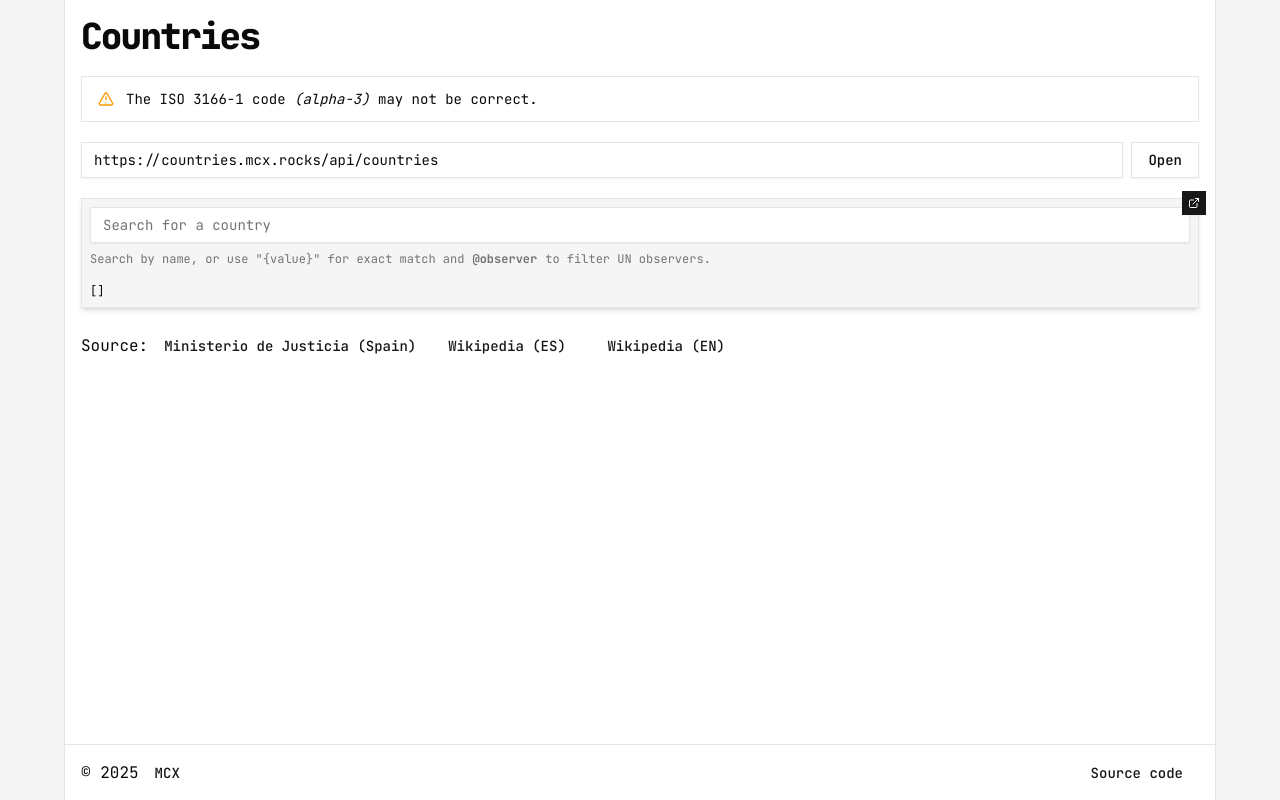
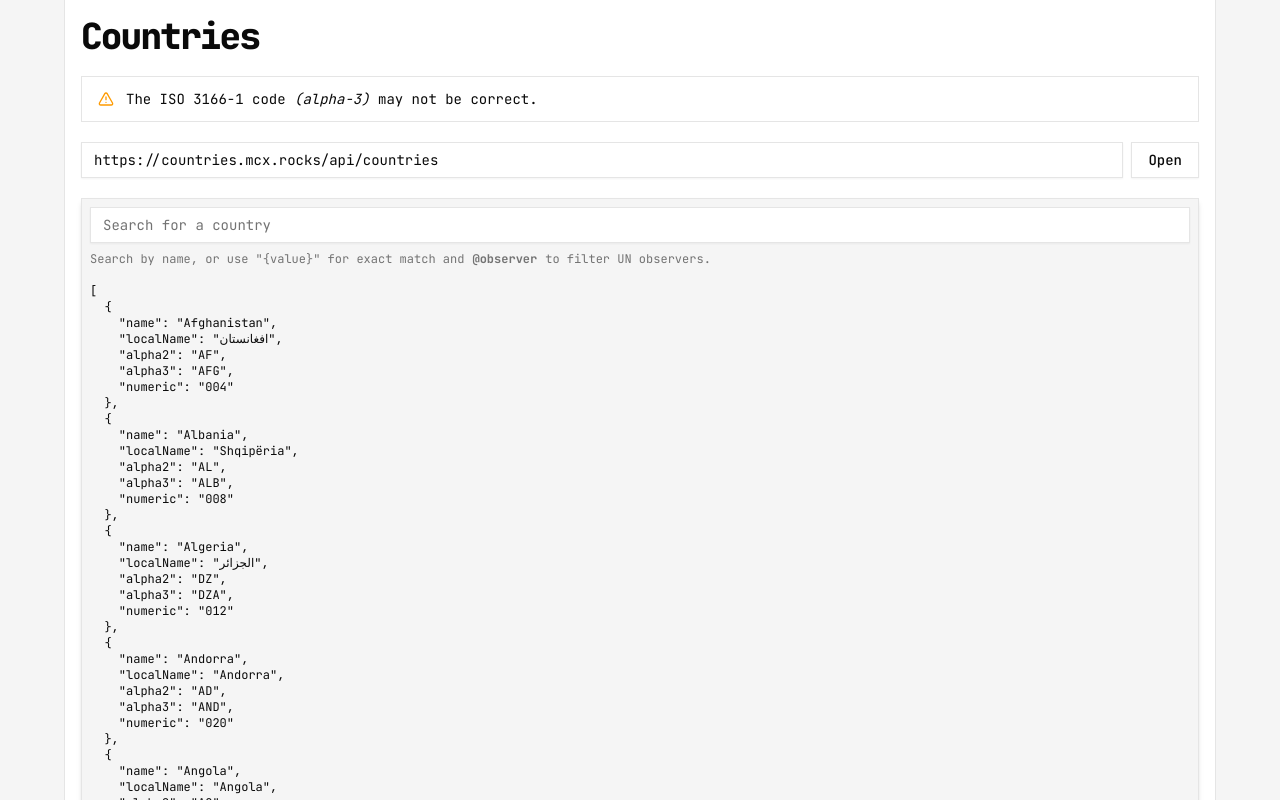
Before and after one commit to morcxlla/countries.mcx.rocks, a Next.js app: page / in a window 1280 px wide. Shown: the top 800 px of the page. Built offline with nearby package versions, Linux system fonts and the light colour scheme; no server answers.

Commit message:
REAL API

```diff
--- a/src/app/api/route.ts
+++ b/src/app/api/route.ts
@@ -1,14 +1,76 @@
 import { NextResponse } from 'next/server'
 import countries from '@/data/countries.json'
 
-export function GET() {
-  const res = NextResponse.json(
-    countries.sort((a, b) => {
-      if (a.UN_observer && !b.UN_observer) return 1
-      if (!a.UN_observer && b.UN_observer) return -1
-      return a.name.localeCompare(b.name)
+const GET = async (req: Request) => {
+  const url = new URL(req.url)
+  const query = url.searchParams.get('q')?.toLowerCase() || ''
+
+  let result = [...countries]
+
+  if (query === '@observer') {
+    result = result.filter((c) => c.UN_observer)
+  } else if (query === '@null') {
+    result = result.filter(
+      (c) =>
+        c.name === null ||
+        c.alpha2 === null ||
+        c.alpha3 === null ||
+        c.localName === null ||
+        c.numeric === null
+    )
+  } else if (query === '@repeat') {
+    const valueMap = new Map<string, Set<number>>()
+    countries.forEach((c, index) => {
+      ;[c.name, c.alpha2, c.alpha3, c.localName, String(c.numeric)].forEach(
+        (value) => {
+          if (value) {
+            if (!valueMap.has(value)) valueMap.set(value, new Set())
+            valueMap.get(value)!.add(index)
+          }
+        }
+      )
     })
-  )
+    const repeatedValues = new Set(
+      Array.from(valueMap.entries())
+        .filter(([, indexes]) => indexes.size > 1)
+        .map(([value]) => value)
+    )
+    result = countries.filter(
+      (c) =>
+        repeatedValues.has(c.name) ||
+        repeatedValues.has(c.alpha2) ||
+        repeatedValues.has(c.alpha3) ||
+        repeatedValues.has(c.localName) ||
+        repeatedValues.has(String(c.numeric))
+    )
+  } else if (query.startsWith('"') && query.endsWith('"')) {
+    const exact = query.slice(1, -1)
+    result = countries.filter(
+      (c) =>
+        c.name === exact ||
+        c.alpha2 === exact ||
+        c.alpha3 === exact ||
+        c.localName === exact ||
+        String(c.numeric) === exact
+    )
+  } else if (query) {
+    result = countries.filter((c) =>
+      [c.name, c.alpha2, c.alpha3, c.localName, String(c.numeric)].some(
+        (v) => typeof v === 'string' && v.toLowerCase().includes(query)
+      )
+    )
+  }
+
+  // Sort UN observers last, then by name
+  result.sort((a, b) => {
+    if (a.UN_observer && !b.UN_observer) return 1
+    if (!a.UN_observer && b.UN_observer) return -1
+    return a.name.localeCompare(b.name)
+  })
+
+  const res = NextResponse.json(result)
   res.headers.set('Access-Control-Allow-Origin', '*')
   return res
 }
+
+export { GET }
--- a/src/app/example.tsx
+++ b/src/app/example.tsx
@@ -1,114 +1,23 @@
 'use client'
 
-import { useEffect, useMemo, useState } from 'react'
-import Link from 'next/link'
-import { ExternalLinkIcon } from 'lucide-react'
+import { useEffect, useState } from 'react'
 
-import { cn } from '@/lib/utils'
-import { buttonVariants } from '@/components/ui/button'
 import { Input } from '@/components/ui/input'
 import { Label } from '@/components/ui/label'
 
-export default function Example() {
+const Example = () => {
   const [query, setQuery] = useState('')
-  const [countries, setCountries] = useState<
-    {
-      name: string
-      alpha2: string
-      alpha3: string
-      localName: string
-      numeric: string
-      UN_observer?: boolean
-    }[]
-  >([])
+  const [countries, setCountries] = useState<any[]>([])
 
   useEffect(() => {
-    fetch('/api/countries')
+    fetch(`/api?q=${encodeURIComponent(query)}`)
       .then((res) => res.json())
       .then((data) => setCountries(data))
-  }, [])
-
-  const filtered = useMemo(() => {
-    if (query.toLowerCase() === '@observer') {
-      return countries.filter((c) => c.UN_observer)
-    }
-
-    if (query.toLowerCase() === '@null') {
-      return countries.filter(
-        (c) =>
-          c.name === null ||
-          c.alpha2 === null ||
-          c.alpha3 === null ||
-          c.localName === null ||
-          c.numeric === null
-      )
-    }
-
-    if (query.toLowerCase() === '@repeat') {
-      const valueMap = new Map<string, Set<number>>()
-
-      countries.forEach((c, index) => {
-        ;[c.name, c.alpha2, c.alpha3, c.localName, String(c.numeric)].forEach(
-          (value) => {
-            if (value) {
-              if (!valueMap.has(value)) {
-                valueMap.set(value, new Set())
-              }
-              valueMap.get(value)!.add(index)
-            }
-          }
-        )
-      })
-
-      const repeatedValues = new Set(
-        Array.from(valueMap.entries())
-          .filter(([, indexes]) => indexes.size > 1)
-          .map(([value]) => value)
-      )
-
-      return countries.filter(
-        (c) =>
-          repeatedValues.has(c.name) ||
-          repeatedValues.has(c.alpha2) ||
-          repeatedValues.has(c.alpha3) ||
-          repeatedValues.has(c.localName) ||
-          repeatedValues.has(String(c.numeric))
-      )
-    }
-
-    if (query.startsWith('"') && query.endsWith('"')) {
-      const exact = query.slice(1, -1).toLowerCase()
-      return countries.filter(
-        (c) =>
-          c.name?.toLowerCase() === exact ||
-          c.alpha2?.toLowerCase() === exact ||
-          c.alpha3?.toLowerCase() === exact ||
-          c.localName?.toLowerCase() === exact ||
-          String(c.numeric).toLowerCase() === exact
-      )
-    }
-
-    return countries.filter((c) =>
-      [c.name, c.alpha2, c.alpha3, c.localName, String(c.numeric)].some(
-        (v) =>
-          typeof v === 'string' && v.toLowerCase().includes(query.toLowerCase())
-      )
-    )
-  }, [query, countries])
+  }, [query])
 
   return (
-    <section className="relative space-y-4 bg-secondary shadow-md p-2 border">
-      <Link
-        href="https://github.com/morcxlla/countries.mcx.rocks/blob/master/src/app/example.tsx"
-        target="_blank"
-        className={cn(
-          buttonVariants({ size: 'icon' }),
-          "absolute -top-2 -right-2 h-6 w-6 [&_svg:not([class*='size-'])]:size-3"
-        )}
-      >
-        <ExternalLinkIcon />
-      </Link>
-      <div className="*:not-first:mt-2">
+    <section className="space-y-4 bg-secondary shadow-md p-2 border">
+      <div>
         <Input
           placeholder="Search for a country"
           className="bg-background w-full"
@@ -116,7 +25,6 @@ export default function Example() {
           id="search"
           onChange={(e) => setQuery(e.target.value)}
         />
-
         <Label
           htmlFor="search"
           className="mt-2 font-normal text-muted-foreground text-xs"
@@ -126,10 +34,11 @@ export default function Example() {
           observers.
         </Label>
       </div>
-
       <pre className="font-mono text-xs">
-        {JSON.stringify(filtered, null, 2)}
+        {JSON.stringify(countries, null, 2)}
       </pre>
     </section>
   )
 }
+
+export default Example
```
